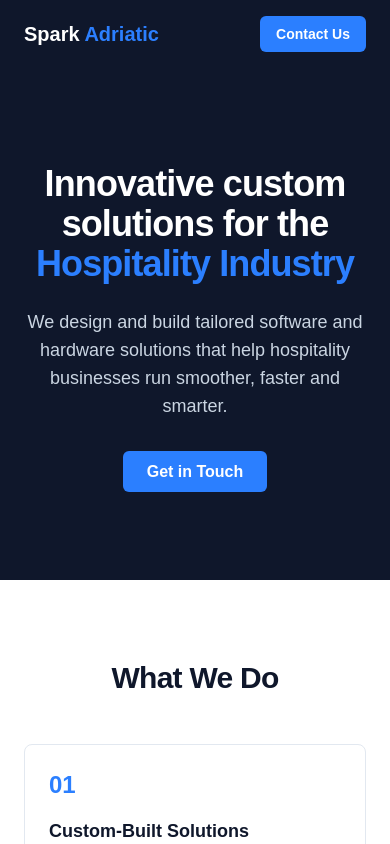
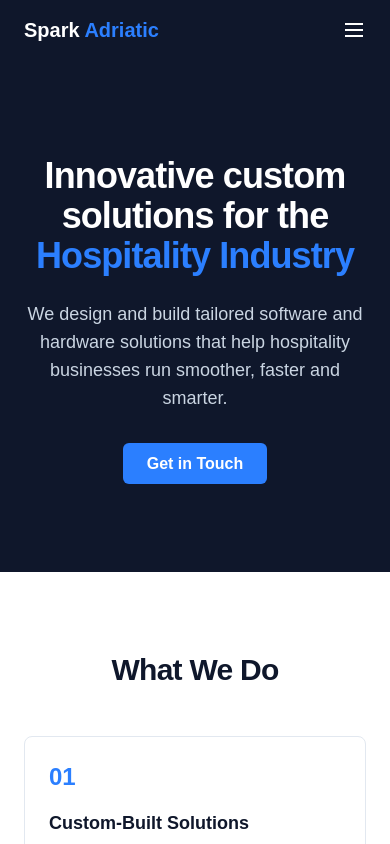
Before and after one commit to giancarlomari22/Sparkic, a Next.js app: page / in a window 390 px wide. Shown: the top 844 px of the page. Built offline with nearby package versions, Linux system fonts and the light colour scheme.

Commit message:
Add mobilni hamruger menu

```diff
--- a/src/components/navbar.tsx
+++ b/src/components/navbar.tsx
@@ -1,5 +1,6 @@
 "use client";
 
+import { useState } from "react";
 import Link from "next/link";
 import { usePathname } from "next/navigation";
 import { cn } from "@/lib/utils";
@@ -13,11 +14,16 @@ const navLinks = [
 
 export function Navbar() {
   const pathname = usePathname();
+  const [isOpen, setIsOpen] = useState(false);
 
   return (
     <header className="bg-slate-900 text-white">
       <nav className="mx-auto flex max-w-6xl items-center justify-between gap-6 px-6 py-4">
-        <Link href="/" className="text-xl font-bold">
+        <Link
+          href="/"
+          className="text-xl font-bold"
+          onClick={() => setIsOpen(false)}
+        >
           Spark <span className="text-blue-500">Adriatic</span>
         </Link>
 
@@ -37,13 +43,78 @@ export function Navbar() {
           ))}
         </ul>
 
-        <Link
-          href="/contact"
-          className="rounded-md bg-blue-500 px-4 py-2 text-sm font-semibold text-white transition-colors hover:bg-blue-600"
-        >
-          Contact Us
-        </Link>
+        <div className="flex items-center gap-4">
+          <Link
+            href="/contact"
+            className="hidden rounded-md bg-blue-500 px-4 py-2 text-sm font-semibold text-white transition-colors hover:bg-blue-600 sm:block"
+          >
+            Contact Us
+          </Link>
+
+          <button
+            onClick={() => setIsOpen(!isOpen)}
+            className="text-white sm:hidden"
+            aria-label="Toggle menu"
+          >
+            {isOpen ? (
+              <svg
+                width="24"
+                height="24"
+                viewBox="0 0 24 24"
+                fill="none"
+                stroke="currentColor"
+                strokeWidth="2"
+              >
+                <line x1="18" y1="6" x2="6" y2="18" />
+                <line x1="6" y1="6" x2="18" y2="18" />
+              </svg>
+            ) : (
+              <svg
+                width="24"
+                height="24"
+                viewBox="0 0 24 24"
+                fill="none"
+                stroke="currentColor"
+                strokeWidth="2"
+              >
+                <line x1="3" y1="6" x2="21" y2="6" />
+                <line x1="3" y1="12" x2="21" y2="12" />
+                <line x1="3" y1="18" x2="21" y2="18" />
+              </svg>
+            )}
+          </button>
+        </div>
       </nav>
+
+      {isOpen && (
+        <div className="border-t border-slate-700 px-6 py-4 sm:hidden">
+          <ul className="flex flex-col gap-4 text-sm font-medium">
+            {navLinks.map((link) => (
+              <li key={link.href}>
+                <Link
+                  href={link.href}
+                  onClick={() => setIsOpen(false)}
+                  className={cn(
+                    "block transition-colors hover:text-blue-500",
+                    pathname === link.href && "text-blue-500"
+                  )}
+                >
+                  {link.label}
+                </Link>
+              </li>
+            ))}
+            <li>
+              <Link
+                href="/contact"
+                onClick={() => setIsOpen(false)}
+                className="inline-block rounded-md bg-blue-500 px-4 py-2 font-semibold text-white transition-colors hover:bg-blue-600"
+              >
+                Contact Us
+              </Link>
+            </li>
+          </ul>
+        </div>
+      )}
     </header>
   );
 }
```
